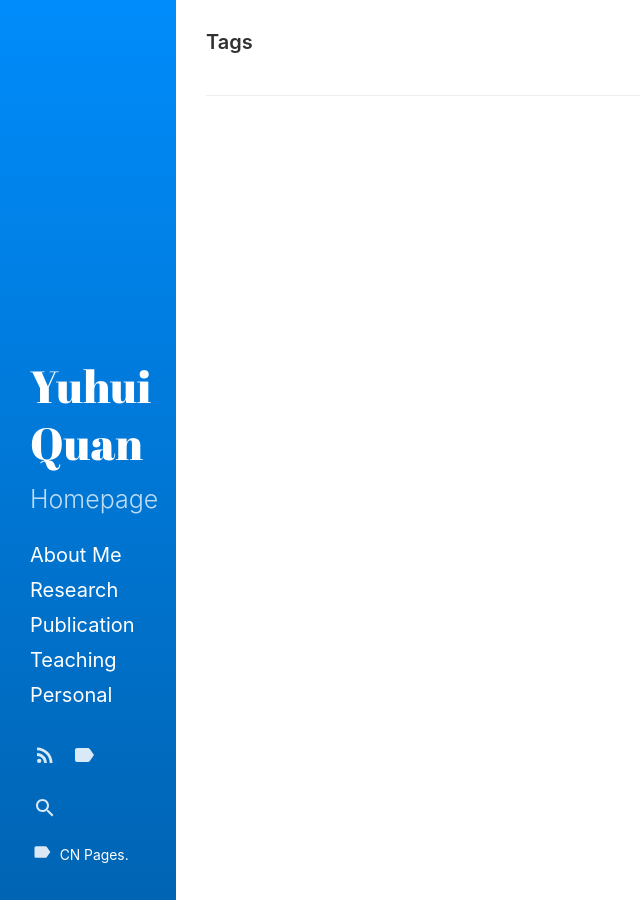
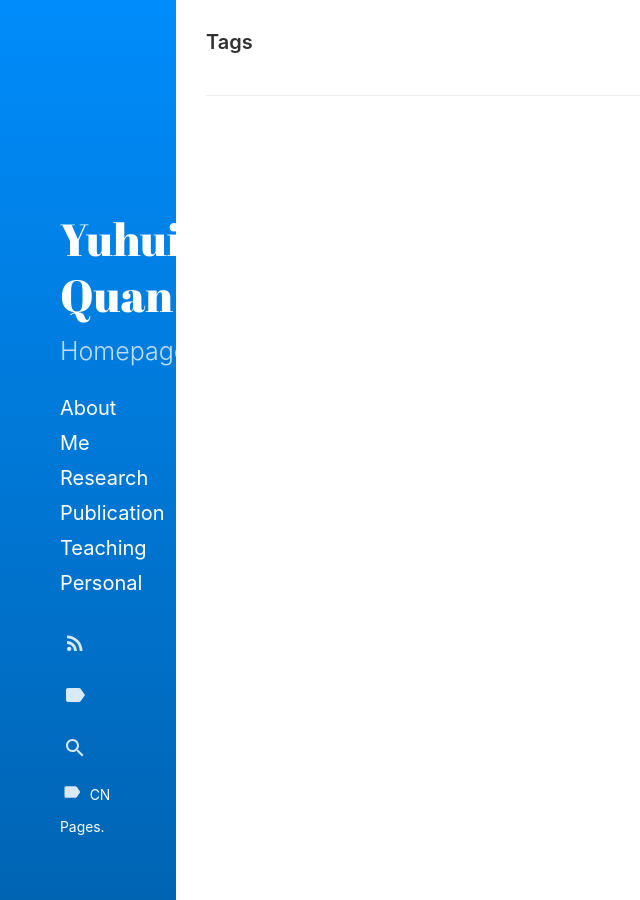
Before and after one commit to Dofboom/Dofboom.github.io, a Jekyll site: the page built from tags.html, in a window 1280 px wide. Shown: the whole page, without its empty margins (0-640 px from the left). Built offline with Jekyll 4.4.1, drawn with Linux system fonts in a browser that asks for light colours.

Commit message:
Update _layout.scss

```diff
--- a/_sass/hydeout/_layout.scss
+++ b/_sass/hydeout/_layout.scss
@@ -34,7 +34,7 @@ body {
 
 #sidebar {
   flex: 0 0 auto;
-  padding: $section-spacing;
+  padding: $section-spacing*2;
 
   .site-title {
     font-family: 'Abril Fatface', serif;
```
